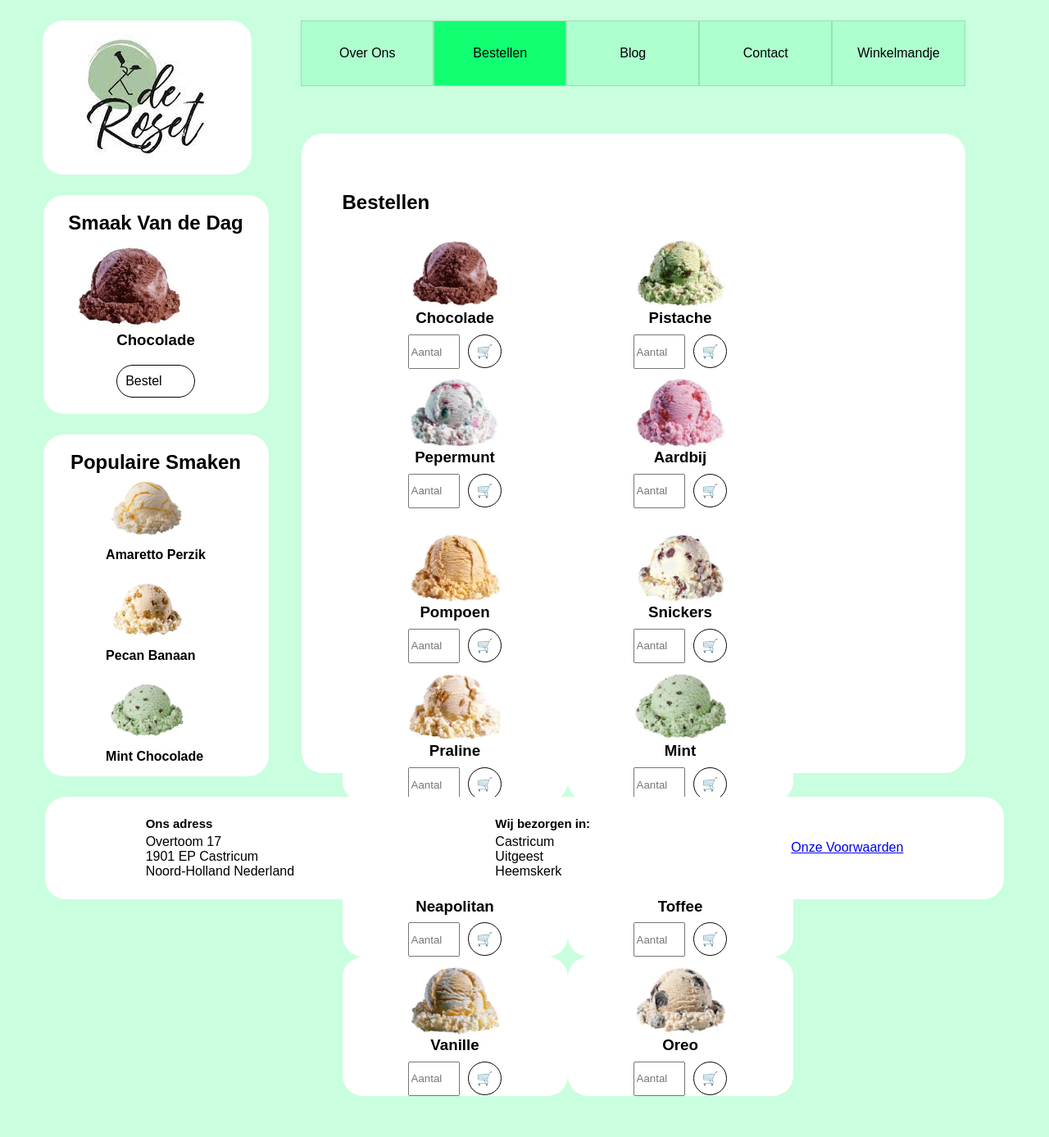
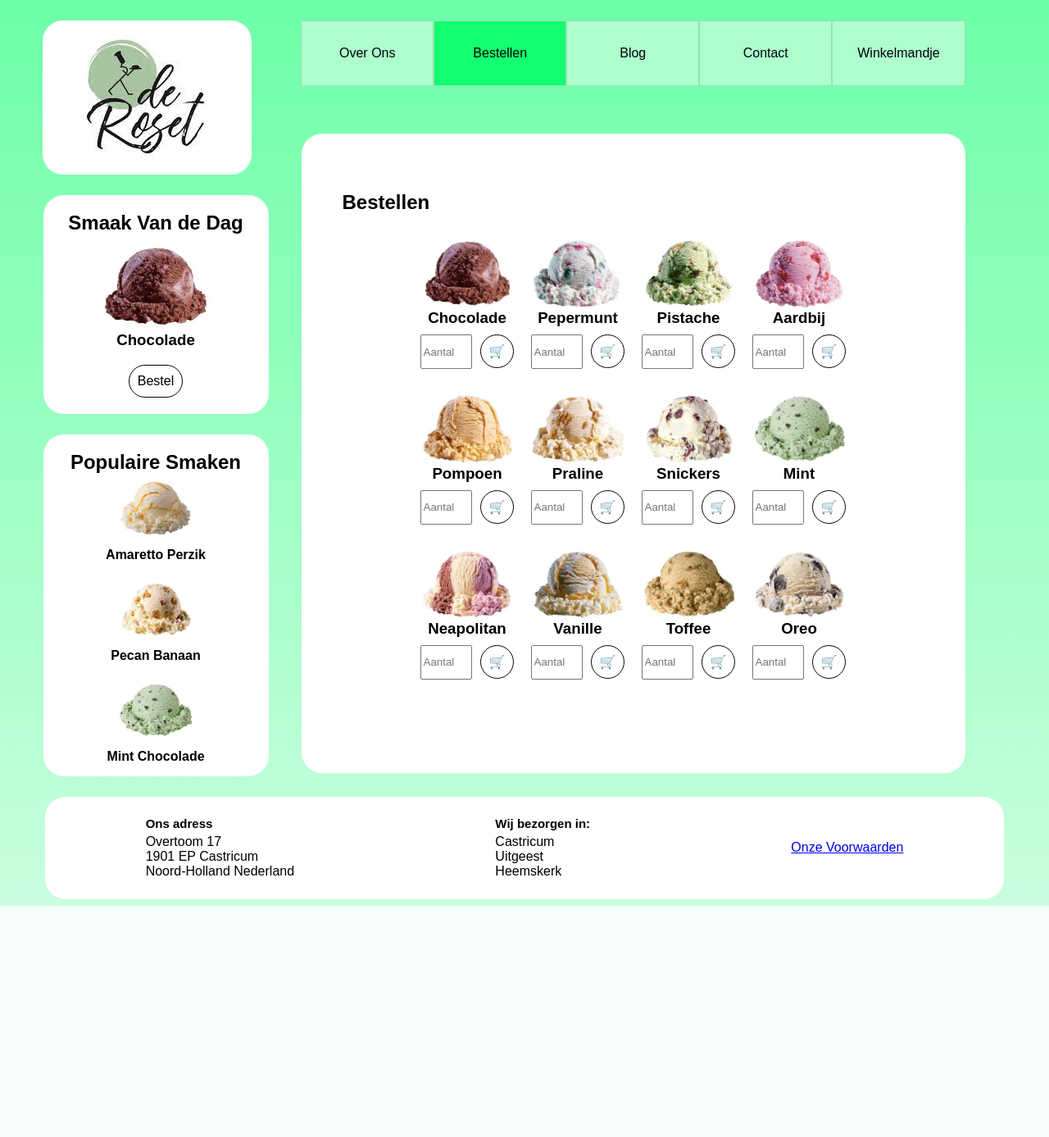
Before and after one commit to dennisdalmolen/de-roset, a PHP site: page /bestellen.php in a window 1280 px wide. Shown: the whole page at 82% size. After the commit the page ends 1105 px from the top, so only its background shows below. Run offline with PHP 8.4, Linux system fonts and the light colour scheme.

Commit message:
Style Changes

```diff
--- a/style.css
+++ b/style.css
@@ -1,5 +1,5 @@
 body {
-    background-color: #c9fede;
+    background-image: linear-gradient(to bottom, #6effa8, #c9fede);
     font-family: Arial, Helvetica, sans-serif;
 }
 
@@ -207,11 +207,13 @@ footer {
 
 .ijs-item {
     background-color: white;
-    width: 275px;
+    width: 125px;
     display: flex;
     flex-direction: column;
     align-items: center;
     border-radius: 25px;
+    padding: 0px 5px;
+    mix-blend-mode: multiply;
 }
 
 .ijs-item a {
@@ -235,11 +237,12 @@ footer {
 .ijs-items-2,
 .ijs-items-3 {
     display: flex;
+    justify-content: center;
 }
 
 .ijs-items-2,
 .ijs-items-3 {
-    margin-top: 20px;
+    padding-top: 20px;
 }
 
 .blog-article-1,
@@ -257,3 +260,23 @@ footer {
 .blog-article-2 {
     margin-top: 20px;
 }
+
+.svdd-1,
+.svdd-2 {
+    display: flex;
+    flex-direction: column;
+    align-items: center;
+}
+
+.pps-item-1,
+.pps-item-2,
+.pps-item-3 {
+    display: flex;
+    flex-direction: column;
+    align-items: center;
+}
+
+.ijs-items-links,
+.ijs-items-rechts {
+    display: flex;
+}
```
